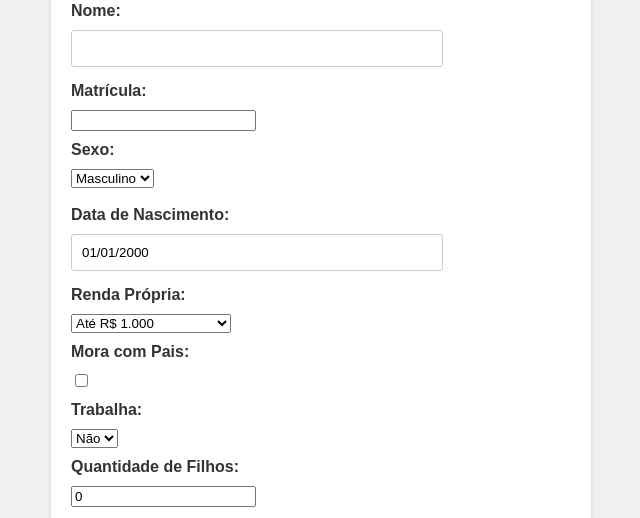
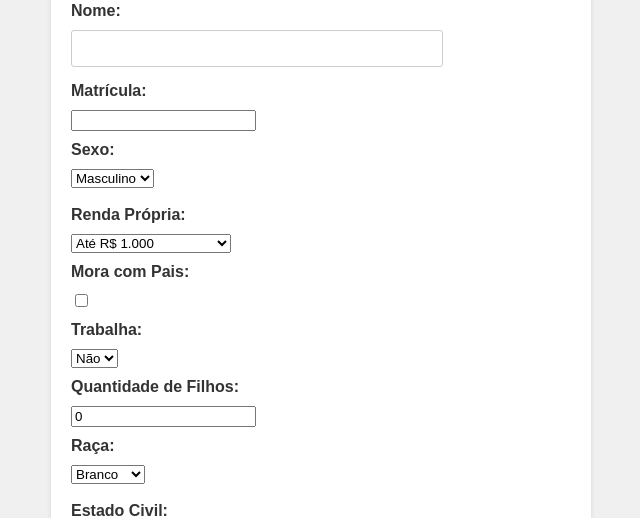
Before and after one commit to kelvinGomesP/Formul-rio-projeto-PIBC, a Django app: page / in a window 1280 px wide. Shown: the part 427-945 px from the top of the page, without its empty margins (319-959 px from the left). Run offline with Django 4.2, Linux system fonts and the light colour scheme.

Commit message:
Avanços

```diff
--- a/myapp/forms.py
+++ b/myapp/forms.py
@@ -5,10 +5,10 @@ from .models import  Aluno, Responsavel
 class AlunoForm(forms.ModelForm):
     class Meta:
         model = Aluno
-        fields = ['Autorizo', 'Nome', 'Matrícula', 'Sexo', 'Data_Nascimento', 'Renda_Própria', 'Mora_Com_Pais', 'Trabalha', 'Quantidade_Filhos', 'Raca', 'Estado_Civil']
+        fields = ['Autorizo', 'Nome', 'Matrícula', 'Sexo' ,  'Renda_Própria', 'Mora_Com_Pais', 'Trabalha', 'Quantidade_Filhos', 'Raca', 'Estado_Civil']
         exclude = ['Responsável']
         widgets = {
-            'Data_Nascimento': forms.DateInput(format='%d/%m/%Y', attrs={'placeholder': 'dd/mm/aaaa'}),
+           # 'Data_Nascimento': forms.DateInput(format='%d/%m/%Y', attrs={'placeholder': 'dd/mm/aaaa'}),
             'Matricula': forms.NumberInput(attrs={'min': 1000000, 'max': 9999999}),
         }
     def clean_matricula(self):
--- a/myapp/models.py
+++ b/myapp/models.py
@@ -80,7 +80,7 @@ class Aluno(models.Model):
     Responsavel = models.ForeignKey(Responsavel, on_delete=models.CASCADE, null=True, blank=True)
 
     Sexo = models.CharField(max_length=1, choices=SEXO_CHOICES, default='M')
-    Data_Nascimento = models.DateField(default=datetime(2000, 1, 1))
+    #Data_Nascimento = models.DateField(null=True, blank=True)#default=datetime(2000, 1, 1)
 
     Renda_Própria = models.CharField(max_length=25, choices=FAIXAS_SALARIAIS, default='0')
     Mora_Com_Pais = models.BooleanField(default=False)
--- a/myapp/templates/formulario.html
+++ b/myapp/templates/formulario.html
@@ -227,8 +227,8 @@
 <label for="{{ aluno_form.Sexo.id_for_label }}" style="margin-top: 10px;">Sexo:</label>
 {{ aluno_form.Sexo }}<br><br>
 
-<label for="{{ aluno_form.Data_Nascimento.id_for_label }}">Data de Nascimento:</label>
-{{ aluno_form.Data_Nascimento }}<br>
+<!--<label for="{{ aluno_form.Data_Nascimento.id_for_label }}">Data de Nascimento:</label>
+{{ aluno_form.Data_Nascimento }}<br> -->
 
 <label for="{{ aluno_form.Renda_Própria.id_for_label }}">Renda Própria:</label>
 {{ aluno_form.Renda_Própria }}<br>
```
Also changed, not shown: db - Copia.sqlite3, myapp/migrations/0007_alter_aluno_data_nascimento.py (added), myapp/migrations/0008_remove_aluno_data_nascimento.py (added), 1 other file.
